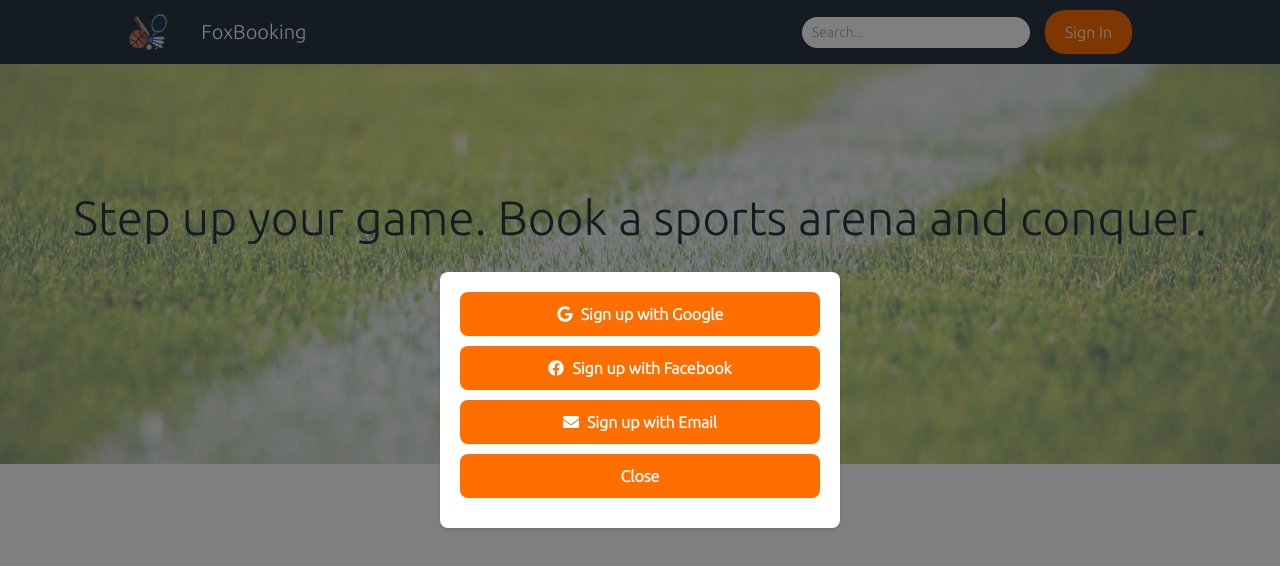
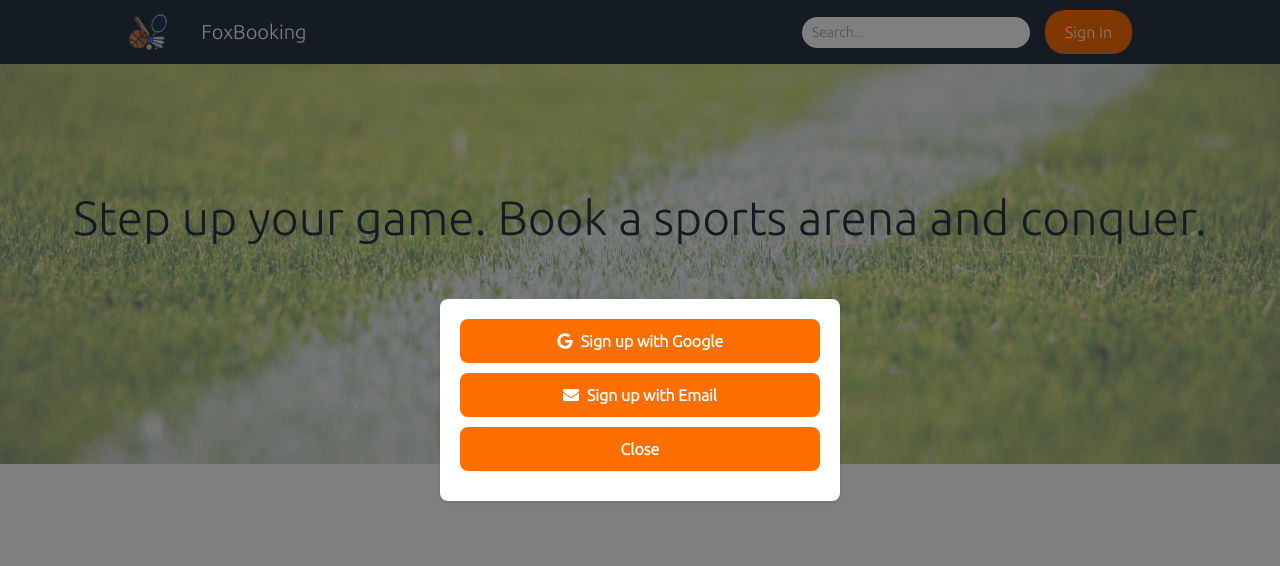
Before and after one commit to balasathya16/FoxBooking, a React (Create React App) app in the folder frontend/: page / in a window 1280 px wide. Both pictures are taken after a click on the button "Get Started". Shown: the top 566 px of the page. Built offline with nearby package versions, Linux system fonts and the light colour scheme; no server answers; a web font is replaced by a local one.

Commit message:
removed sign up with facebook section

```diff
--- a/frontend/src/components/SignUpPopUp.js
+++ b/frontend/src/components/SignUpPopUp.js
@@ -1,5 +1,5 @@
 import React from 'react';
-import { FaGoogle, FaFacebook, FaEnvelope } from 'react-icons/fa';
+import { FaGoogle, FaEnvelope } from 'react-icons/fa';
 import '../styles/SignUpPopUp.css';
 import firebase from 'firebase/compat/app';
 import 'firebase/compat/auth';
@@ -7,59 +7,11 @@ import { auth } from '../firebase';
 
 const SignUpPopup = ({ onClose }) => {
   const handleSignUpWithGoogle = () => {
-    const provider = new firebase.auth.GoogleAuthProvider();
-    auth.signInWithPopup(provider)
-      .then((result) => {
-        // Handle successful sign-up with Google
-        const user = result.user;
-        console.log('User signed up with Google:', user);
-      })
-      .catch((error) => {
-        // Handle error during sign-up
-        console.error('Error signing up with Google:', error);
-      });
+    // ... handle sign up with Google logic
   };
 
-  const handleSignUpWithFacebook = () => {
-    const provider = new firebase.auth.FacebookAuthProvider();
-
-    // Check if there is an existing popup and close it before opening a new one
-    if (auth.currentUser && auth.currentUser.multiFactor && auth.currentUser.multiFactor.hint) {
-      auth.currentUser.multiFactor.hint.close();
-    }
-
-    auth.signInWithPopup(provider)
-      .then((result) => {
-        // Handle successful sign-up with Facebook
-        const user = result.user;
-        console.log('User signed up with Facebook:', user);
-      })
-      .catch((error) => {
-        // Handle error during sign-up
-        if (error.code === 'auth/cancelled-popup-request') {
-          console.log('Popup request cancelled due to conflict');
-        } else {
-          console.error('Error signing up with Facebook:', error);
-        }
-      });
-  };
-
-
   const handleSignUpWithEmail = () => {
-    // Implement your own logic for sign-up with email
-    const email = 'example@example.com';
-    const password = 'password';
-
-    auth.createUserWithEmailAndPassword(email, password)
-      .then((userCredential) => {
-        // Handle successful sign-up with email
-        const user = userCredential.user;
-        console.log('User signed up with email:', user);
-      })
-      .catch((error) => {
-        // Handle error during sign-up
-        console.error('Error signing up with email:', error);
-      });
+    // ... handle sign up with email logic
   };
 
   return (
@@ -68,10 +20,6 @@ const SignUpPopup = ({ onClose }) => {
         <button className="mb-4" onClick={handleSignUpWithGoogle}>
           <FaGoogle className="icon" />
           Sign up with Google
-        </button>
-        <button className="mb-4" onClick={handleSignUpWithFacebook}>
-          <FaFacebook className="icon" />
-          Sign up with Facebook
         </button>
         <button className="mb-4" onClick={handleSignUpWithEmail}>
           <FaEnvelope className="icon" />
```
